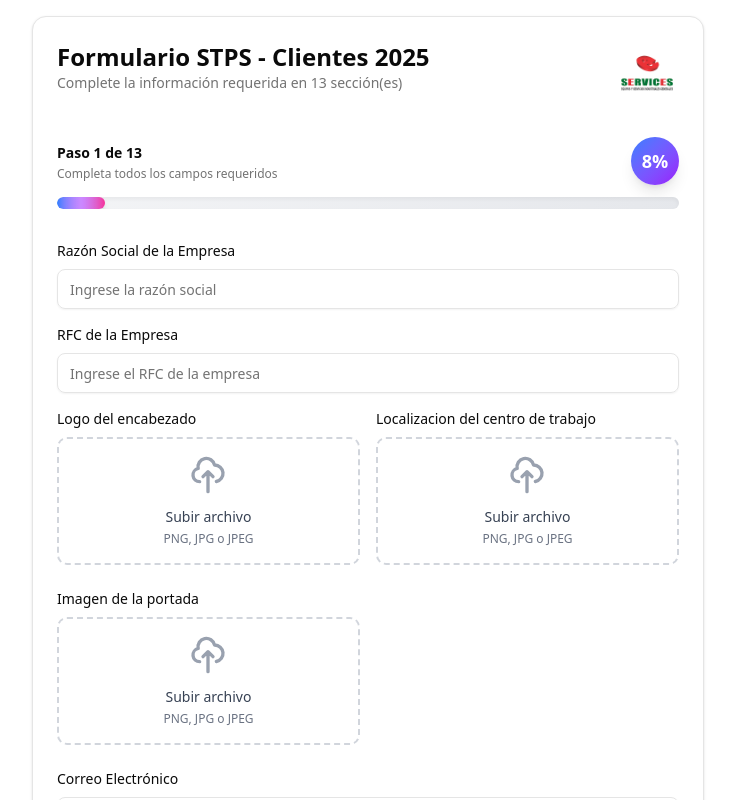
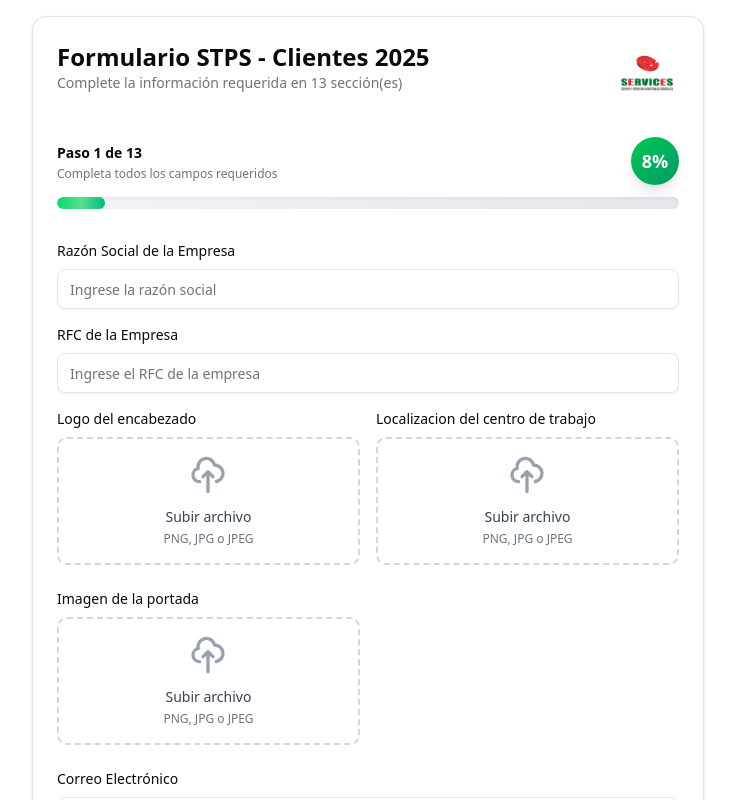
Before and after one commit to alan-wh0/eFlowss, a React (Vite) app: page / in a window 1280 px wide. Shown: the top 800 px of the page, without its empty margins (272-1007 px from the left). Built offline with nearby package versions, Linux system fonts and the light colour scheme.

Commit message:
estilos v1.2

```diff
--- a/src/App.tsx
+++ b/src/App.tsx
@@ -710,7 +710,7 @@ const FormField: React.FC<{
   if (type === "select") {
     // Los select ocupan 1 columna por defecto
     return (
-      <div className="space-y-2">
+      <div className="space-y-2 col-span-1">
         <Label htmlFor={id} className="text-sm font-medium">{label}</Label>
         <Select
           value={value as string}
@@ -1024,14 +1024,14 @@ export default function FormSTPS() {
                   <p className="text-xs text-muted-foreground mt-0.5">Completa todos los campos requeridos</p>
                 </div>
                 <div className="flex items-center gap-2">
-                  <div className="flex items-center justify-center w-12 h-12 rounded-full bg-gradient-to-br from-blue-500 to-purple-600 shadow-lg">
+                  <div className="flex items-center justify-center w-12 h-12 rounded-full bg-gradient-to-br from-green-500 to-emerald-600 shadow-lg">
                     <span className="text-lg font-bold text-white">{Math.round((step / TOTAL_STEPS) * 100)}%</span>
                   </div>
                 </div>
               </div>
               <div className="relative h-3 bg-gradient-to-r from-gray-100 to-gray-200 rounded-full overflow-hidden shadow-inner">
                 <div
-                  className="absolute inset-y-0 left-0 bg-gradient-to-r from-blue-500 via-purple-500 to-pink-500 rounded-full transition-all duration-700 ease-out shadow-md"
+                  className="absolute inset-y-0 left-0 bg-gradient-to-r from-green-400 via-green-500 to-emerald-500 rounded-full transition-all duration-700 ease-out shadow-md"
                   style={{ width: `${(step / TOTAL_STEPS) * 100}%` }}
                 >
                   <div className="absolute inset-0 bg-gradient-to-r from-transparent via-white to-transparent opacity-30 animate-pulse" />
```
